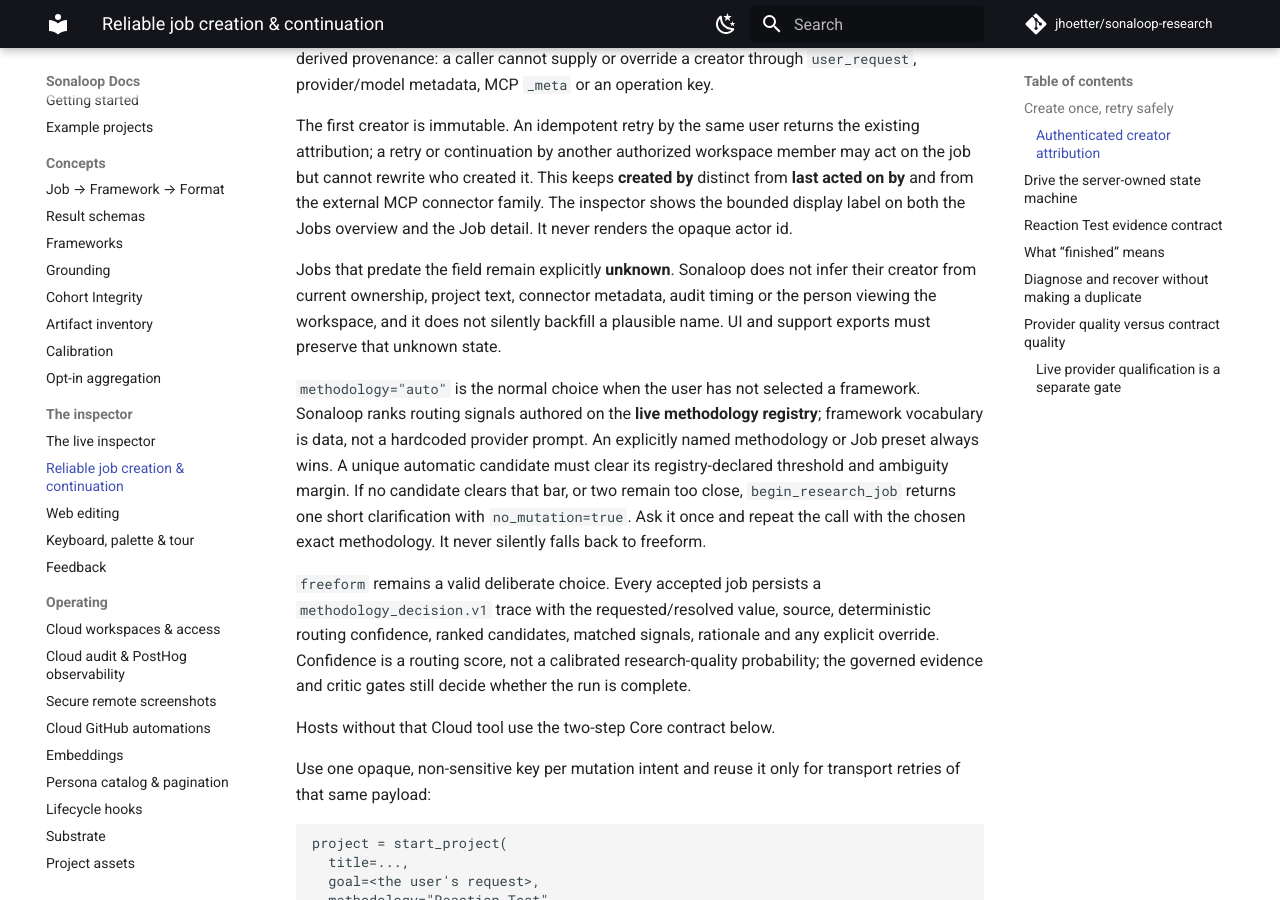
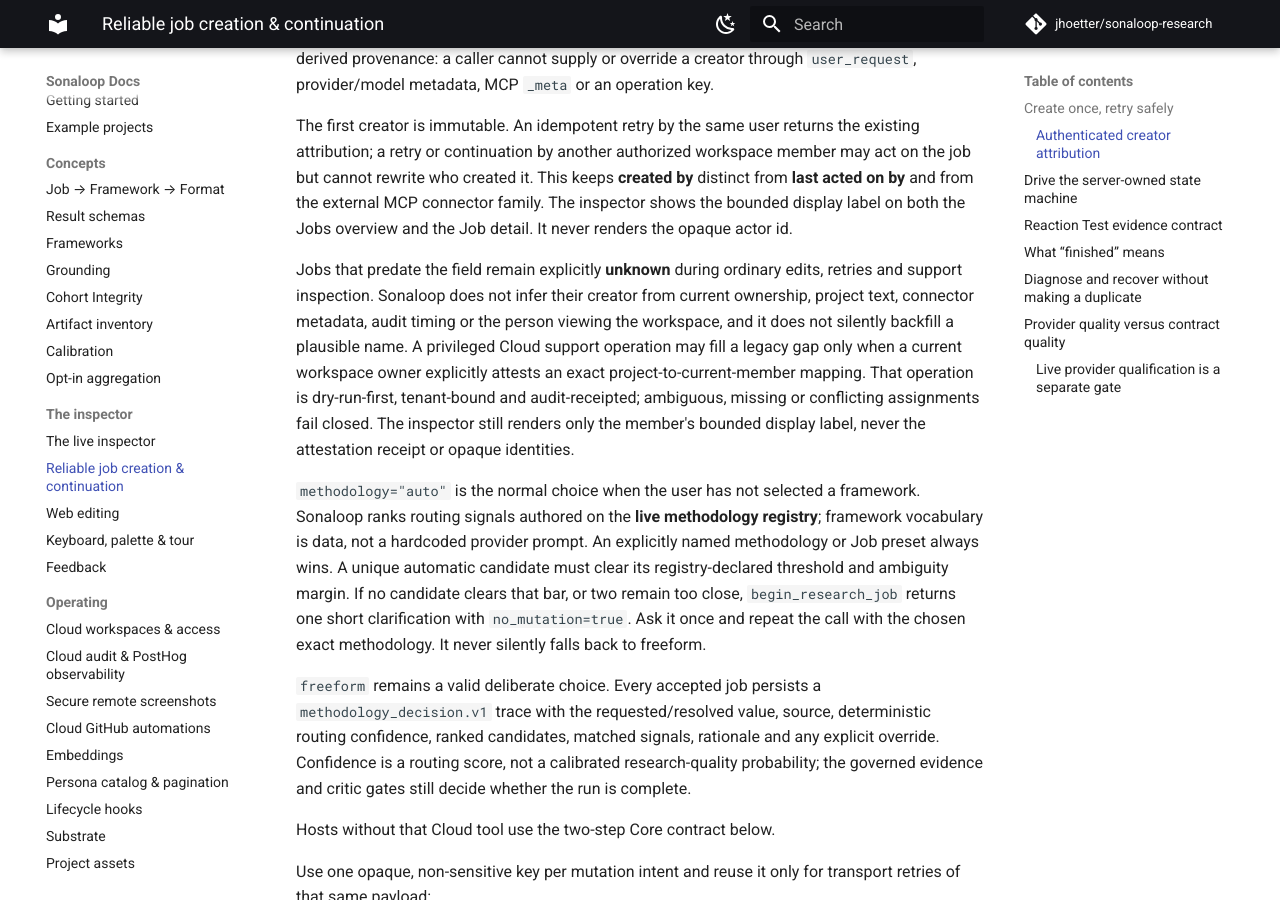
Before and after one commit to jhoetter/sonaloop-docs, an MkDocs documentation site: the page built from docs/reliable-runs.md, in a window 1280 px wide and 900 px high, scrolled down 1298 px. Built offline with MkDocs 1.6.1 and Material for MkDocs 9.7.7, drawn with Linux system fonts in a browser that asks for light colours; comment, search, counter and statistics services are not loaded.

Commit message:
docs: document owner-attested creator corrections

```diff
--- a/docs/llms.txt
+++ b/docs/llms.txt
@@ -18,7 +18,7 @@
 - [Calibration](https://raw.githubusercontent.com/jhoetter/sonaloop-docs/main/docs/calibration.md): prediction calibration and Brier scoring
 - [Opt-in aggregation](https://raw.githubusercontent.com/jhoetter/sonaloop-docs/main/docs/opt-in-aggregation-design.md): sentiment/coverage aggregation model
 - [The live inspector](https://raw.githubusercontent.com/jhoetter/sonaloop-docs/main/docs/live-inspector.md): navigation (4-item sidebar, Library browser, row slide-overs, run chip), event bus, SSE /api/events, activity feed, runs panel
-- [Reliable job creation and continuation](https://raw.githubusercontent.com/jhoetter/sonaloop-docs/main/docs/reliable-runs.md): frontdoor-only Cloud creation, immutable authenticated creator labels, weak-model-safe unfinished-job discovery and continuation, URL-only `needs_setup` remediation, explicit multi-screen capture review, dispatch-bound screen delivery receipts, bounded manifest observations, real candidate-backed cohort selection, logical-request deduplication, single-active-run ownership, Reaction Test integrity gates and engine-owned completion
+- [Reliable job creation and continuation](https://raw.githubusercontent.com/jhoetter/sonaloop-docs/main/docs/reliable-runs.md): frontdoor-only Cloud creation, immutable authenticated creator labels, audited owner-attested exact legacy corrections, weak-model-safe unfinished-job discovery and continuation, URL-only `needs_setup` remediation, explicit multi-screen capture review, dispatch-bound screen delivery receipts, bounded manifest observations, real candidate-backed cohort selection, logical-request deduplication, single-active-run ownership, Reaction Test integrity gates and engine-owned completion
 - [Web editing](https://raw.githubusercontent.com/jhoetter/sonaloop-docs/main/docs/web-editing.md): the inspector's write boundary — structural edits vs host-authored text
 - [Keyboard, palette & tour](https://raw.githubusercontent.com/jhoetter/sonaloop-docs/main/docs/keyboard.md): shortcuts (j/k/Enter/o/Esc row + slide-over navigation), the command palette, the local opt-in product tour and shared-Cloud default
 - [Feedback](https://raw.githubusercontent.com/jhoetter/sonaloop-docs/main/docs/feedback.md): in-app feedback, /feedback inbox, CLI, SONALOOP_FEEDBACK_WEBHOOK
--- a/docs/reliable-runs.md
+++ b/docs/reliable-runs.md
@@ -60,10 +60,14 @@ who created it. This keeps **created by** distinct from **last acted on by** and
 connector family. The inspector shows the bounded display label on both the Jobs overview and the Job
 detail. It never renders the opaque actor id.
 
-Jobs that predate the field remain explicitly **unknown**. Sonaloop does not infer their creator from
-current ownership, project text, connector metadata, audit timing or the person viewing the workspace,
-and it does not silently backfill a plausible name. UI and support exports must preserve that unknown
-state.
+Jobs that predate the field remain explicitly **unknown** during ordinary edits, retries and support
+inspection. Sonaloop does not infer their creator from current ownership, project text, connector
+metadata, audit timing or the person viewing the workspace, and it does not silently backfill a
+plausible name. A privileged Cloud support operation may fill a legacy gap only when a current
+workspace owner explicitly attests an exact project-to-current-member mapping. That operation is
+dry-run-first, tenant-bound and audit-receipted; ambiguous, missing or conflicting assignments fail
+closed. The inspector still renders only the member's bounded display label, never the attestation
+receipt or opaque identities.
 
 `methodology="auto"` is the normal choice when the user has not selected a framework. Sonaloop
 ranks routing signals authored on the **live methodology registry**; framework vocabulary is data,
```
Also changed, not shown: docs/cloud-observability.md (+4 -1 lines).
